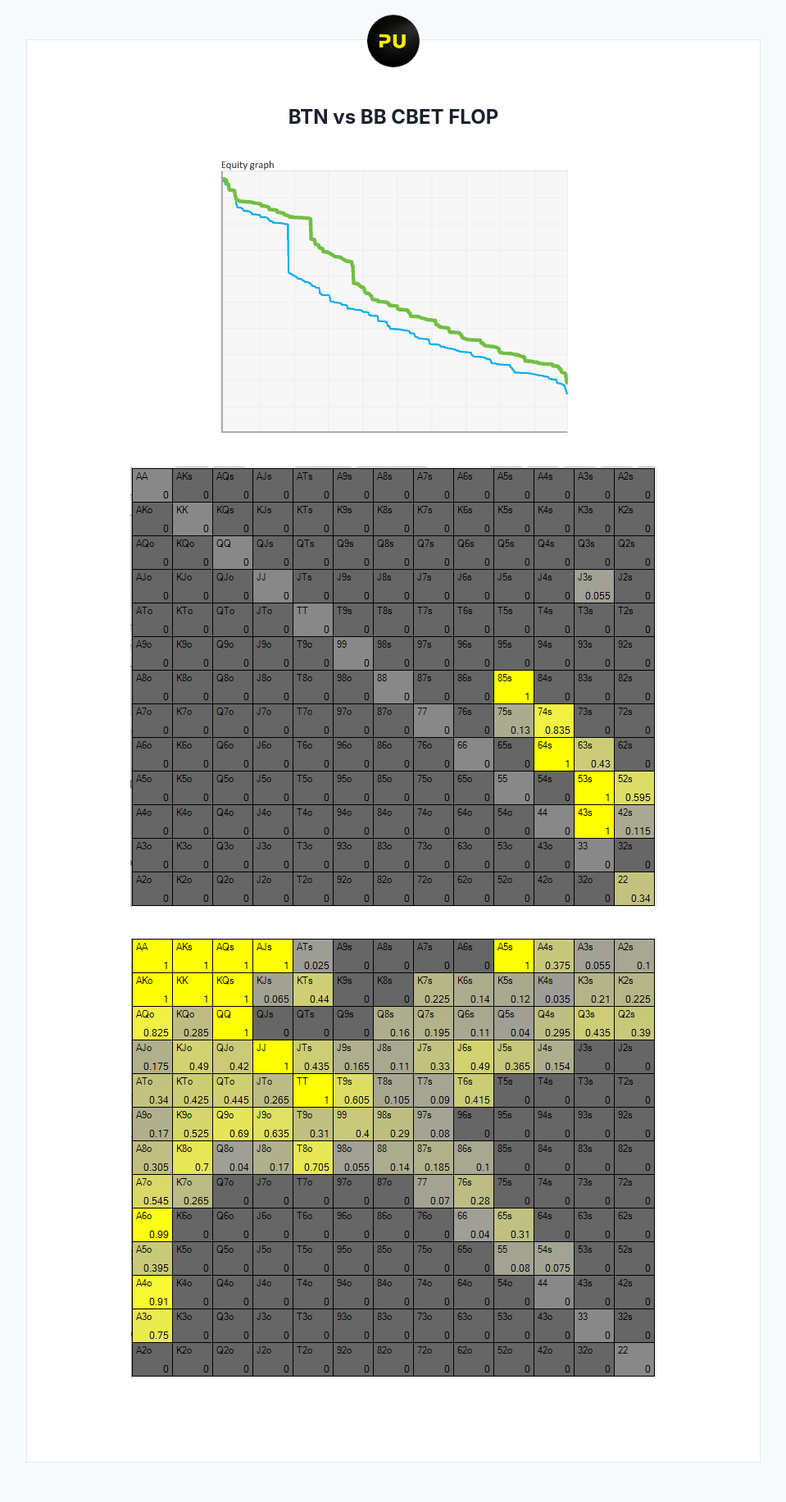
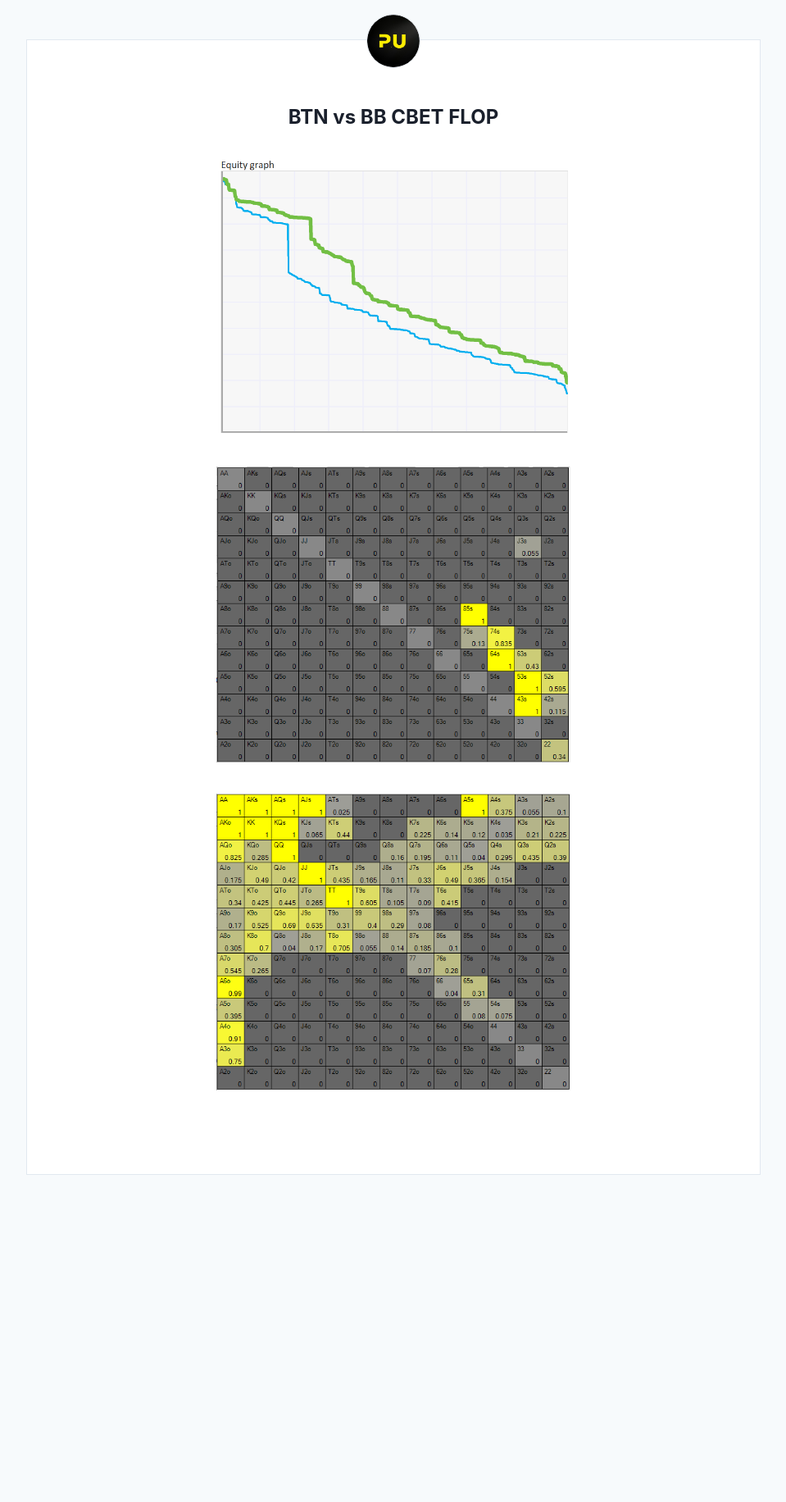
Before and after one commit to greglejeune/blog, a Jekyll site: the page built from _posts/2024-02-04-btnvsbb-cbet.md, in a window 1280 px wide. Shown: the whole page at 82% size, without its empty margins (160-1119 px from the left). Built offline with Jekyll 4.4.1, drawn with Linux system fonts in a browser that asks for light colours; after the commit the page ends 1481 px from its top, so only the background shows below that.

Commit message:
Update 2024-02-04-btnvsbb-cbet.md

```diff
--- a/_posts/2024-02-04-btnvsbb-cbet.md
+++ b/_posts/2024-02-04-btnvsbb-cbet.md
@@ -14,11 +14,11 @@
   </figure>
 
   <figure class="image-center">
-    <img src="/blog/img/2024-02-04-core.png">
+    <img src="/blog/img/2024-02-04-core.png" style="width: 50%; heigth: 50%">
   </figure>
 
   <figure class="image-center">
-    <img src="/blog/img/2024-02-04-top.png">
+    <img src="/blog/img/2024-02-04-top.png" style="width: 50%; heigth: 50%">
   </figure>
 
 </div>
```
